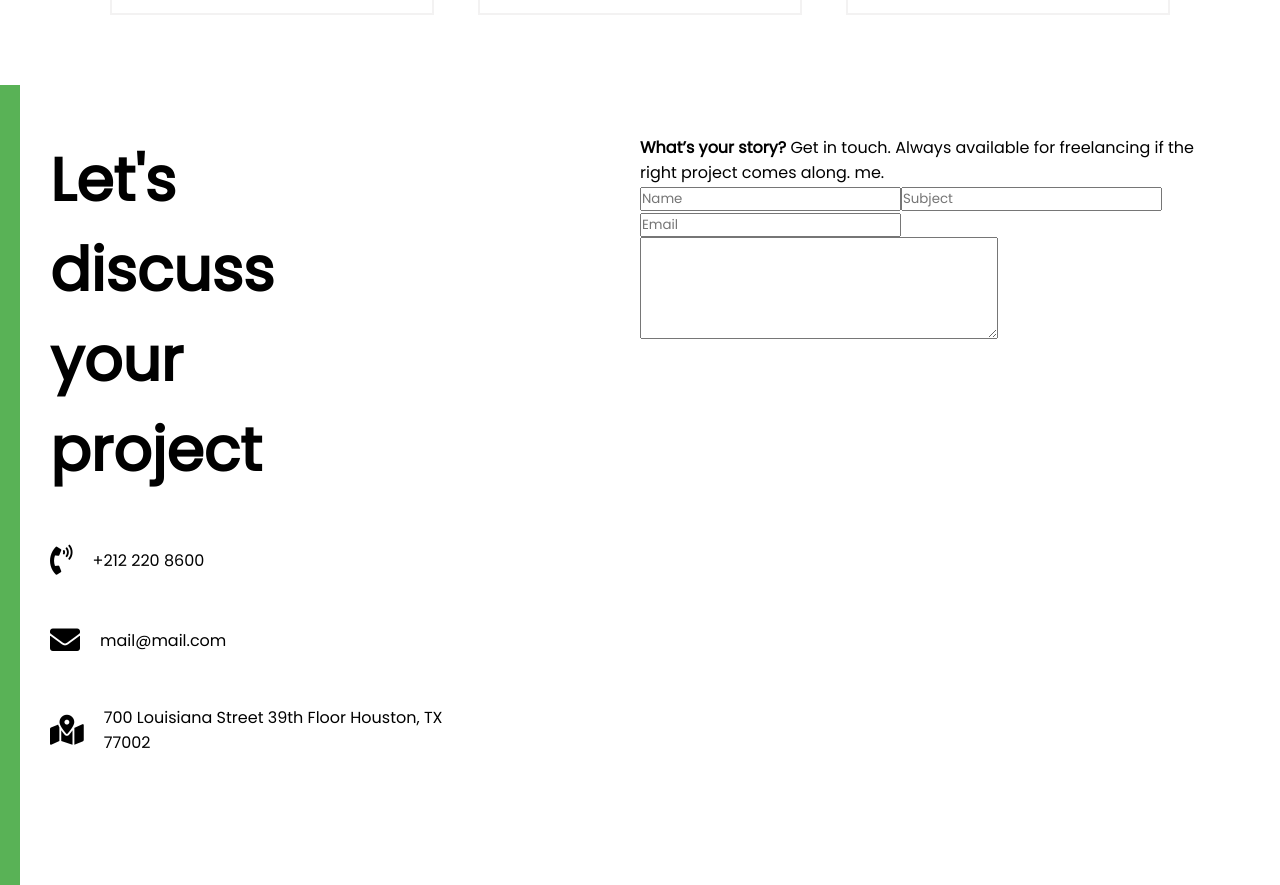
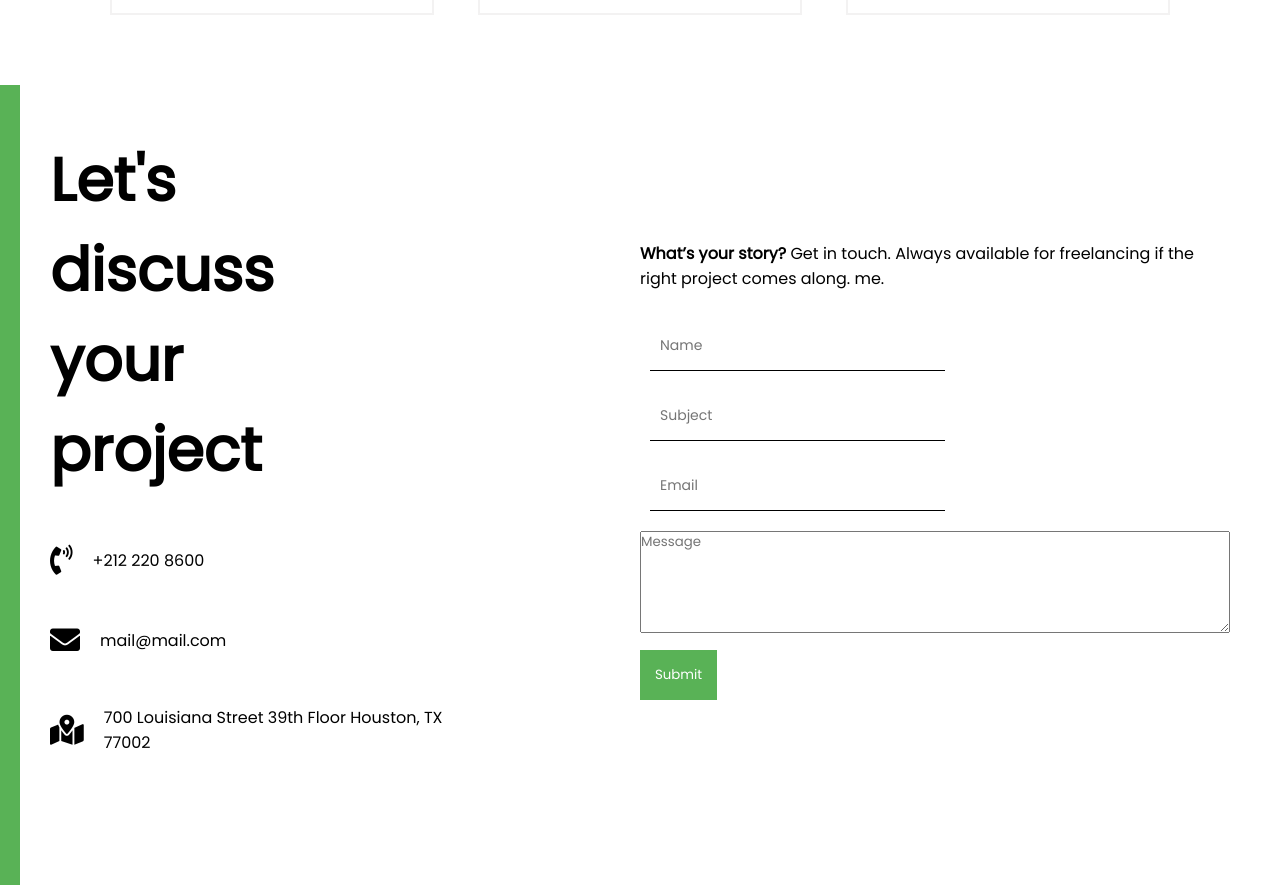
Before and after one commit to stormzy22/react-portfolio, a React (Create React App) app: page / in a window 1280 px wide. Shown: the part 2500-3385 px from the top of the page. Built offline with nearby package versions, Linux system fonts and the light colour scheme.

Commit message:
contact page --useRef

```diff
--- a/src/components/contact/Contact.tsx
+++ b/src/components/contact/Contact.tsx
@@ -1,6 +1,7 @@
-import React from "react";
+import React, { useRef } from "react";
 
 const Contact: React.FC = (): JSX.Element => {
+  const formRef: React.MutableRefObject<HTMLFormElement | undefined> = useRef();
   return (
     <div className="c">
       <div className="c-bg"></div>
@@ -19,11 +20,12 @@ const Contact: React.FC = (): JSX.Element => {
           <p className="c-desc">
             <b>What’s your story?</b> Get in touch. Always available for freelancing if the right project comes along. me.
           </p>
-          <form>
+          <form ref={formRef}>
             <input type="text" name="user_name" id="" placeholder="Name" />
             <input type="text" name="user_subject" id="" placeholder="Subject" />
             <input type="text" name="user_email" id="" placeholder="Email" />
-            <textarea name="" id="" cols={30} rows={5}></textarea>
+            <textarea name="message" id="" cols={30} rows={5} placeholder="Message"></textarea>
+            <button>Submit</button>
           </form>
         </div>
       </div>
--- a/src/style/comp_style/contact.scss
+++ b/src/style/comp_style/contact.scss
@@ -32,8 +32,37 @@
     }
     .c-right {
       flex: 1;
+      display: flex;
+      align-items: center;
+      flex-direction: column;
+      justify-content: center;
       .c-desc {
         font-weight: 200;
+      }
+      form {
+        margin-top: 20px;
+        input {
+          width: 50%;
+          height: 50px;
+          border: none;
+          outline: none;
+          border-bottom: 1px solid black;
+          margin: 10px 10px;
+          font-size: 14px;
+          padding-left: 10px;
+        }
+        textarea {
+          width: 100%;
+          margin: 10px 0px;
+        }
+        button {
+          border: none;
+          padding: 15px;
+          background: #59b256;
+          color: #fff;
+          font-weight: 500;
+          cursor: pointer;
+        }
       }
     }
   }
```
